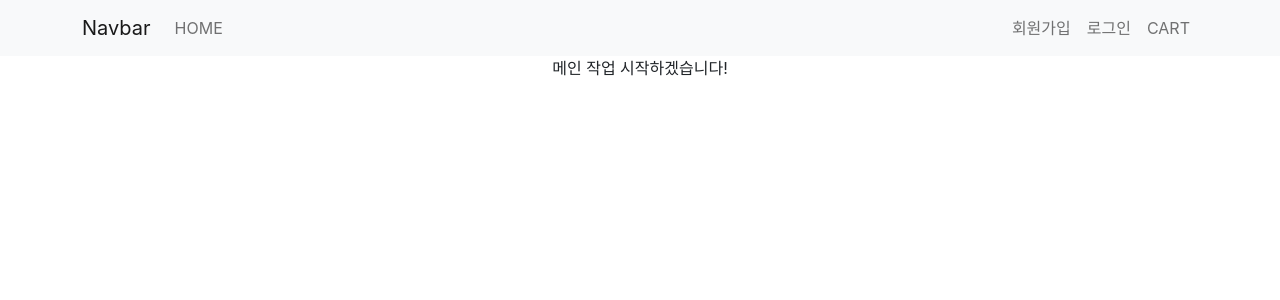
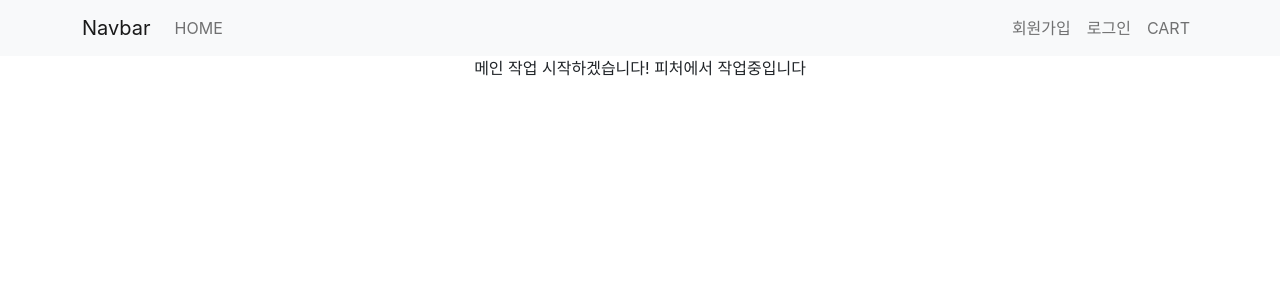
Before and after one commit to jeongjong10/EliceProject-BookStore_10team, a React (Create React App) app in the folder project/: page / in a window 1280 px wide. Shown: the top 300 px of the page. Built offline with nearby package versions, Linux system fonts and the light colour scheme.

Commit message:
test임돠

```diff
--- a/project/src/views/routes/Main.js
+++ b/project/src/views/routes/Main.js
@@ -4,6 +4,7 @@ const Main = () => {
 
   return (
     <div>메인 작업 시작하겠습니다!
+      피처에서 작업중입니다
     </div>
   )
 }
```
